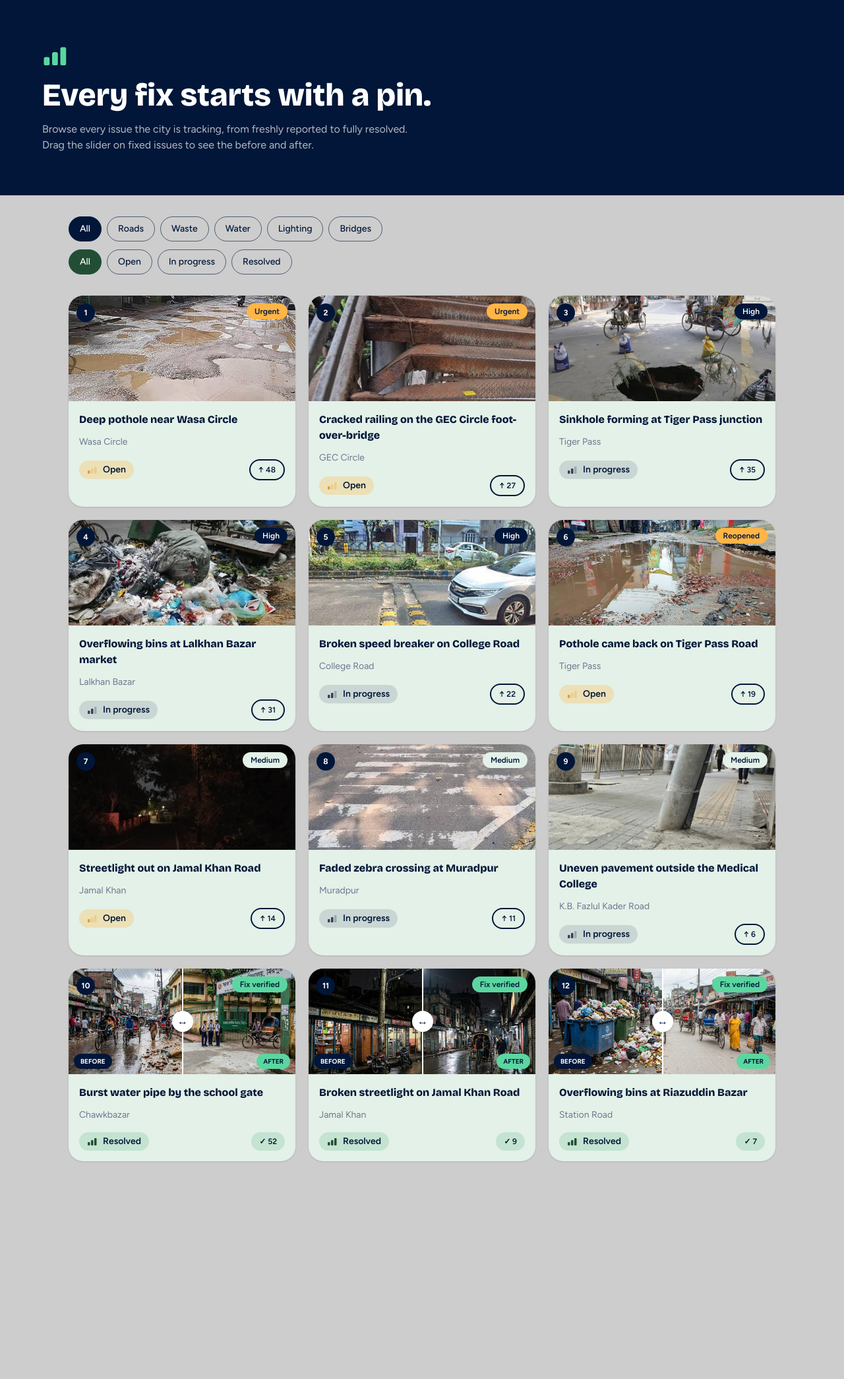
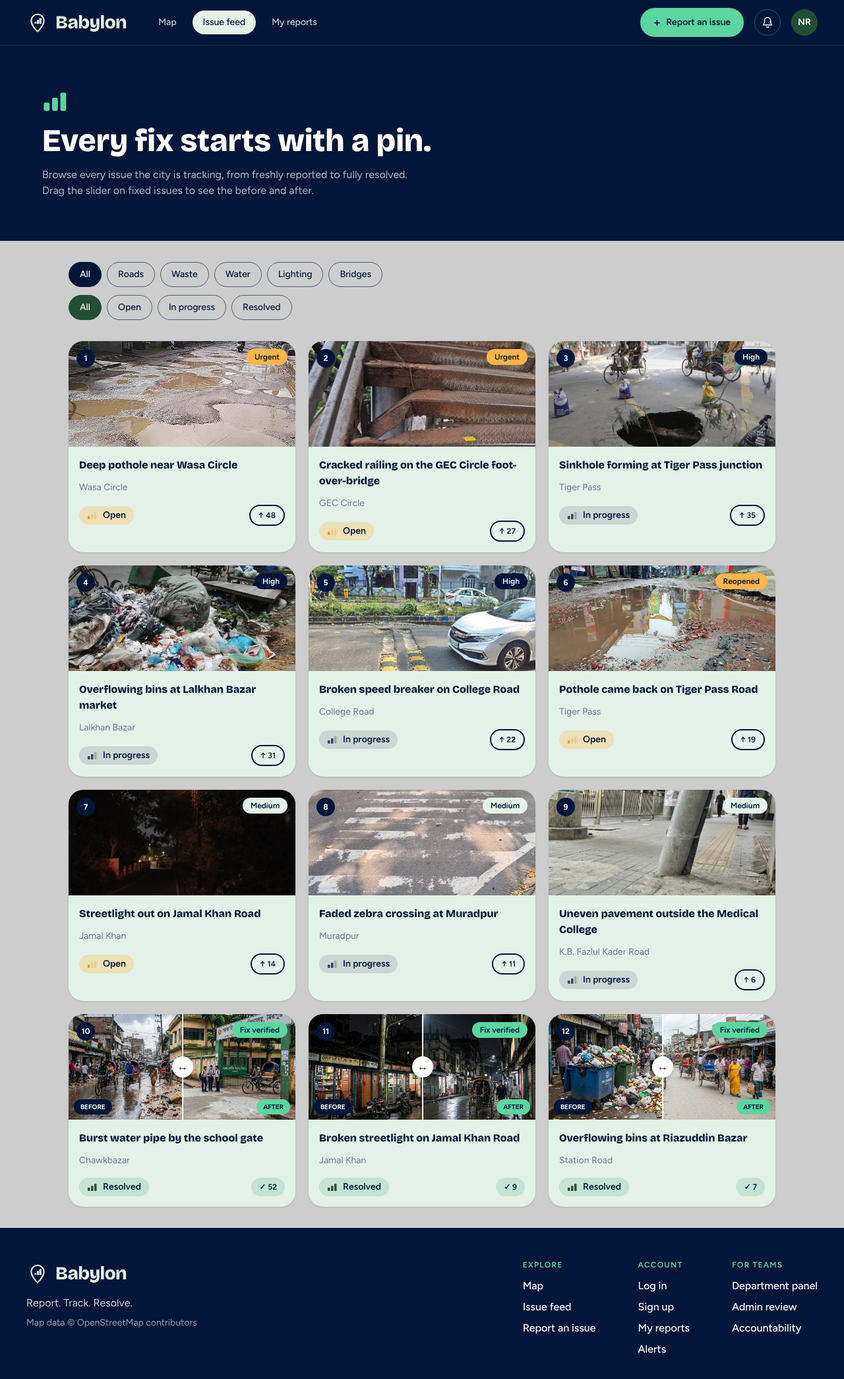
Before and after one commit to f-akhter-t/babylon, a React (Vite) app in the folder frontend/: page /feed in a window 1280 px wide. Shown: the top 2090 px of the page at 66% size. Before the commit the page ends 1792 px from the top, so only its background shows below. Built offline with nearby package versions, Linux system fonts and the light colour scheme.

Commit message:
fix(feed): add navbar and footer to issue feed page

```diff
--- a/frontend/src/pages/Feed/Feed.jsx
+++ b/frontend/src/pages/Feed/Feed.jsx
@@ -1,5 +1,7 @@
 import { useEffect, useState } from 'react'
 import { Link } from 'react-router-dom'
+import Navbar from '../../components/layout/Navbar'
+import Footer from '../../components/layout/Footer'
 import CategoryChip from '../../components/ui/CategoryChip'
 import StatusPill from '../../components/ui/StatusPill'
 import PriorityBadge from '../../components/ui/PriorityBadge'
@@ -39,6 +41,9 @@ export default function Feed() {
   }
 
   return (
+    <>
+      <Navbar variant="citizen" />
+
       <main>
         <section className="bg-navy px-6 py-16 text-white md:px-10">
           <div className="mx-auto flex max-w-6xl flex-col items-start gap-4">
@@ -100,6 +105,9 @@ export default function Feed() {
           )}
         </section>
       </main>
+
+      <Footer />
+    </>
   )
 }
 
```
Lines whose indentation alone changed are shown as unchanged.
